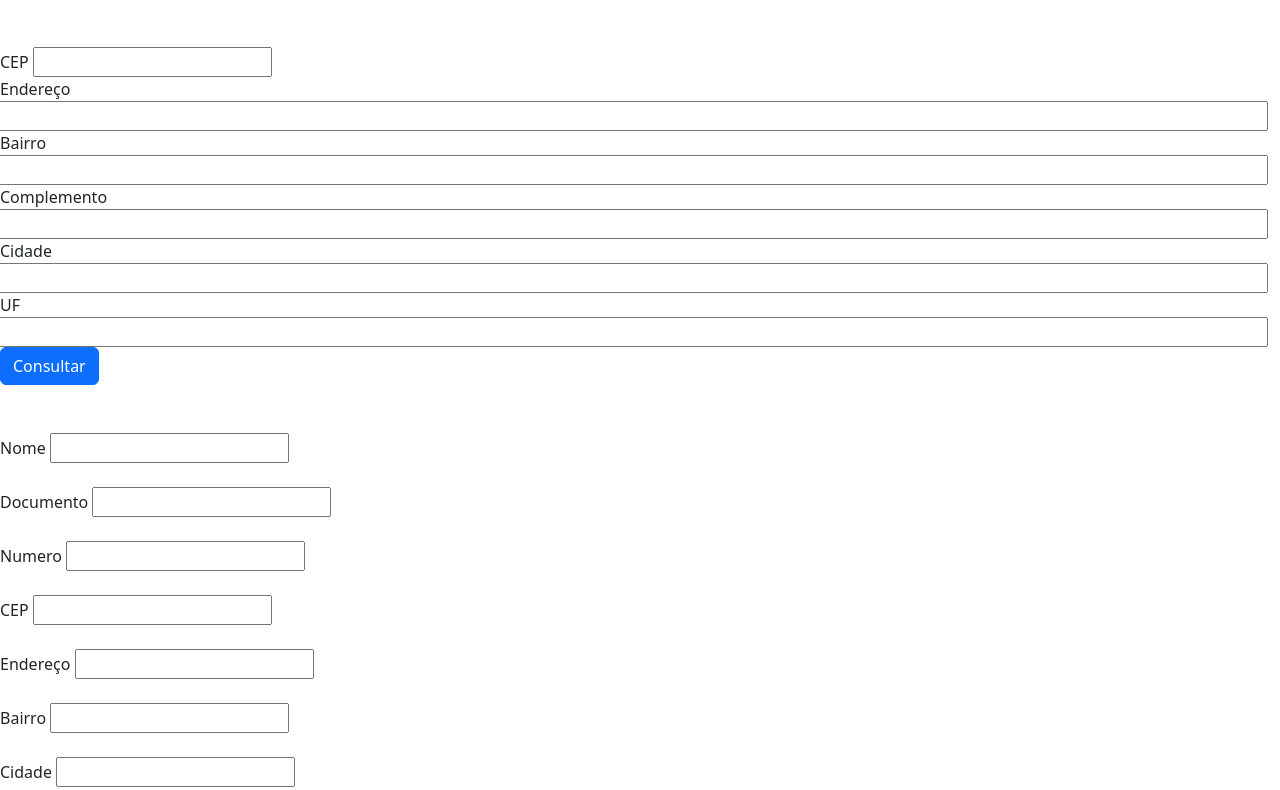
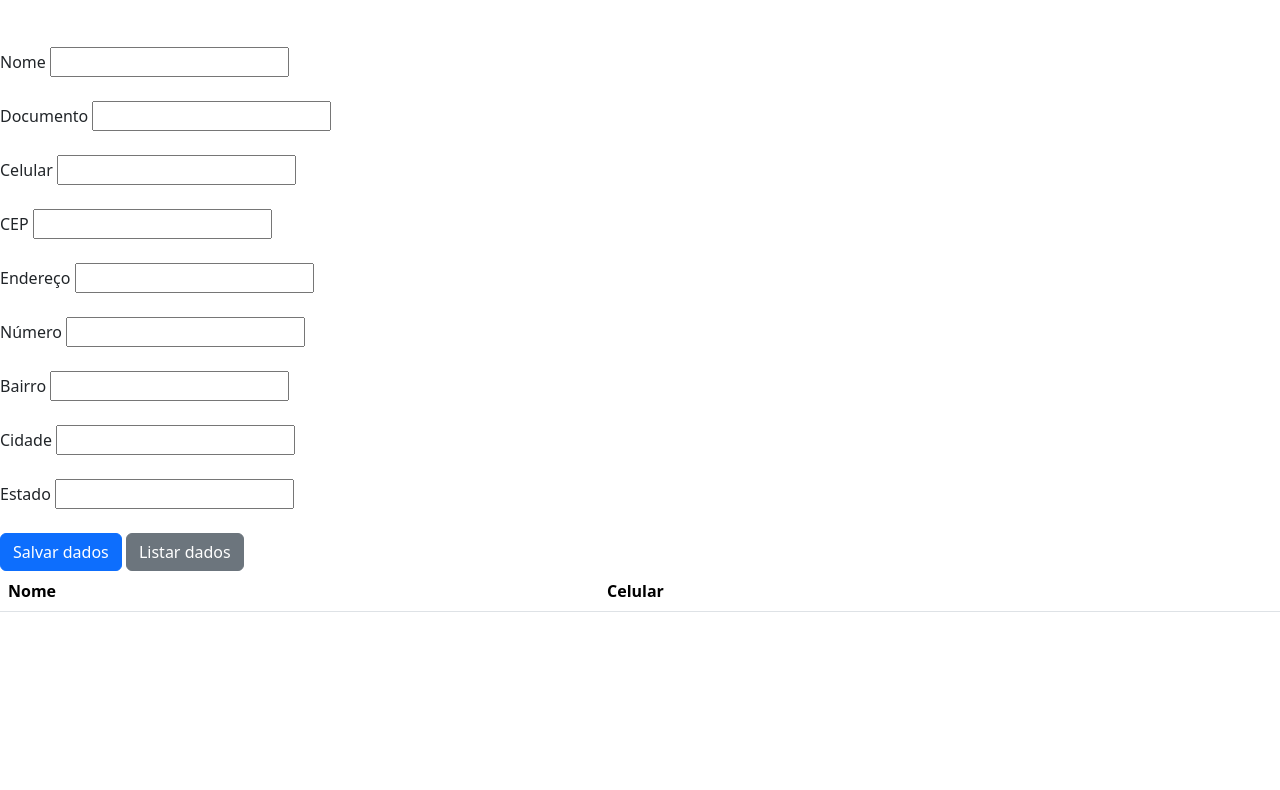
Before and after one commit to cubillos0/ds2etec, a website: page www/index.html in a window 1280 px wide. Shown: the part 57-847 px from the top of the page. After the commit the page ends 800 px from the top, so only its background shows below. Drawn offline with Linux system fonts and the light colour scheme.

Commit message:
atualização da conexão com as APIs 03.05.2024

```diff
--- a/www/index.html
+++ b/www/index.html
@@ -16,7 +16,7 @@
 <body>
   <nav class="navbar navbar-expand-lg bg-body-tertiary">
     <div class="container-fluid">
-      <a class="navbar-brand" href="#">Navbar</a>
+      <a class="navbar-brand" href="#">Meu APP</a>
       <button class="navbar-toggler" type="button" data-bs-toggle="collapse" data-bs-target="#navbarNav"
         aria-controls="navbarNav" aria-expanded="false" aria-label="Toggle navigation">
         <span class="navbar-toggler-icon"></span>
@@ -40,7 +40,7 @@
     </div>
   </nav>
   <br><br>
-
+  <!--
   <div class="row">
     <div class="col-sm-12">
       <label>CEP</label>
@@ -54,7 +54,7 @@
 
     <div class="row">
       <label>Bairro</label>
-      <input type="text" id="bairro" readonly>
+      <input type="text" id="bairroo" readonly>
     </div>
 
     <div class="row">
@@ -82,40 +82,97 @@
     </div>
   </div>
   <br>
-  <br>
+  <br> -->
   <div>
+    <div class="row">
+      <div class="col-sm-12">
         <label>Nome</label>
-    <input name="nome" id="nome" /><br/><br>
+        <input id="nome" type="text" /><br /><br>
+      </div>
+    </div>
 
+    <div class="row">
+      <div class="col-sm-12">
         <label>Documento</label>
-    <input name="documento" type="number" id="documento" /><br/><br>
+        <input id="documento" type="text" /><br /><br>
+      </div>
+    </div>
 
-    <label>Numero</label>
-    <input name="numero" id="numero" /><br/><br>
+    <div class="row">
+      <div class="col-sm-12">
+        <label>Celular</label>
+        <input id="celular" type="text" /><br /><br>
+      </div>
+    </div>
 
+    <div class="row">
+      <div class="col-sm-12">
         <label>CEP</label>
-    <input name="cep" id="cep" /><br/><br>
+        <input id="cep" type="text" /><br /><br>
+      </div>
+    </div>
 
+    <div class="row">
+      <div class="col-sm-12">
         <label>Endereço</label>
-    <input name="endereco" id="endereco" /><br/><br>
+        <input id="endereco" type="text" /><br /><br>
+      </div>
+    </div>
 
+    <div class="row">
+      <div class="col-sm-12">
+        <label>Número</label>
+        <input id="numero" type="text" /><br /><br>
+      </div>
+    </div>
+
+    <div class="row">
+      <div class="col-sm-12">
         <label>Bairro</label>
-    <input name="bairro" id="bairro" /><br/><br>
+        <input id="bairro" type="text" /><br /><br>
+      </div>
+    </div>
 
+    <div class="row">
+      <div class="col-sm-12">
         <label>Cidade</label>
-    <input name="cidade" id="cidade" /><br/><br>
+        <input id="cidade" type="text" /><br /><br>
+      </div>
+    </div>
 
+    <div class="row">
+      <div class="col-sm-12">
         <label>Estado</label>
-    <input name="estado" id="estado" /><br/><br>
+        <input id="estado" type="text" /><br /><br>
+      </div>
+    </div>
 
     <button class="btn btn-primary" onclick="enviar()">
       Salvar dados
     </button>
 
+    <button class="btn btn-secondary" onclick="lerclientes()">
+      Listar dados
+    </button>
+
+    <table class="table">
+      <thead>
+        <tr>
+          <th>Nome</th>
+          <th>Celular</th>
+        </tr>
+      </thead>
+
+      <tbody id="corpotabela">
+
+      </tbody>
+    </table>
+
   </div>
 
   <script src="js/bootstrap.bundle.js"></script>
   <script src="js/cadastro_cliente.js"></script>
+  <script src="js/lerclientes.js"></script>
   <script src="js/index.js"></script>
 </body>
 
--- a/www/js/cadastro_cliente.js
+++ b/www/js/cadastro_cliente.js
@@ -1,26 +1,27 @@
 function enviar(){
+
+    alert("Deu certo!")
 
     const dbParam = JSON.stringify(
         {
-            "Nome": document.querySelector("#nome").value,
-            "Documento": document.querySelector("#documento").value,
-            "Celular": document.querySelector("#celular").value,
-            "Numero": document.querySelector("#numero").value,
-            "CEP": document.querySelector("#cep").value,
-            "Endereço": document.querySelector("#endereco").value,
-            "Bairro": document.querySelector("#bairro").value,
-            "Cidade": document.querySelector("#cidade").value,
-            "Estado": document.querySelector("#estado").value
+            "nome": document.querySelector("#nome").value,
+            "documento": document.querySelector("#documento").value,
+            "celular": document.querySelector("#celular").value,
+            "cep": document.querySelector("#cep").value,
+            "endereco": document.querySelector("#endereco").value,
+            "numero": document.querySelector("#numero").value,
+            "bairro": document.querySelector("#bairro").value,
+            "cidade": document.querySelector("#cidade").value,
+            "estado": document.querySelector("#estado").value
         }
     );
     const xmlhttp = new XMLHttpRequest();
     xmlhttp.onload = function() {
-        const myObj = JSON.parse(this.responseText);
-        console.log(myObj);
-        document.getElementById("demo").innerHTML = myObj;
+        console.log(xmlhttp.response)
     }
     xmlhttp.open("POST", "https://etec.fernandograciano.com.br/cadastrocliente.php");
     xmlhttp.setRequestHeader("Content-type", "application/x-www-form-urlencoded");
+    console.log(dbParam)
     xmlhttp.send("dados="+dbParam );
 
 }
--- a/www/js/index.js
+++ b/www/js/index.js
@@ -10,7 +10,7 @@ function consultaCep(){ //criando função para consultar API
         let campoEndereco = document.querySelector("#logradouro")
         let campoLocalidade = document.querySelector("#localidade")
         let campoComplemento = document.querySelector("#complemento")
-        let campoBairro = document.querySelector("#bairro")
+        let campoBairro = document.querySelector("#bairroo")
         let campoUF = document.querySelector("#uf")
 
         // vinculando as variáveis criadas anteriormente com os campos da API
@@ -26,5 +26,5 @@ function consultaCep(){ //criando função para consultar API
     }
 }
 
-let botao = document.querySelector("#botao") // cria a váriavel em JS usando como base o ID "botão" no HTML
-botao.addEventListener("click", consultaCep) // aguarda o acionamento do botão para poder executar a função criada acima
+let botao = document.querySelector("#botao"); // cria a váriavel em JS usando como base o ID "botão" no HTML
+botao.addEventListener("click", consultaCep); // aguarda o acionamento do botão para poder executar a função criada acima
--- /dev/null
+++ b/www/js/lerclientes.js
@@ -0,0 +1,25 @@
+function lerclientes() {
+
+    let requisicao = new XMLHttpRequest();
+    let url = "https://etec.fernandograciano.com.br/listarclientes.php";
+    requisicao.open("GET", url),
+    requisicao.send();
+    requisicao.onload = function () {
+        let corpotabela = document.querySelector("#corpotabela")
+        let dados = JSON.parse(this.response)
+        dados.forEach(function (valor, chave)
+        {
+            let novalinha = document.createElement("tr")
+            let celulaNome = document.createElement("td")
+            let celulaCelular = document.createElement("td")
+
+            celulaNome.innerHTML = valor.nome
+            celulaCelular.innerHTML = valor.celular
+            novalinha.append(celulaNome)
+            novalinha.append(celulaCelular)
+            corpotabela.append(novalinha)
+        });
+        console.log(this.response)
+    }
+
+}
```
Lines whose indentation alone changed are shown as unchanged.
